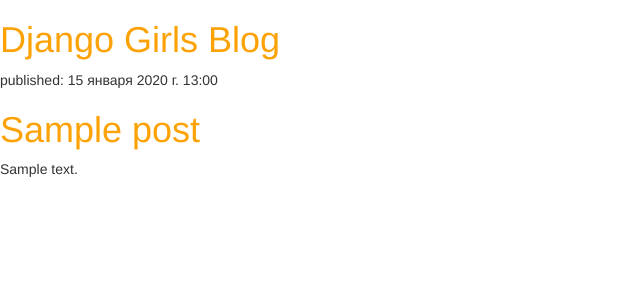
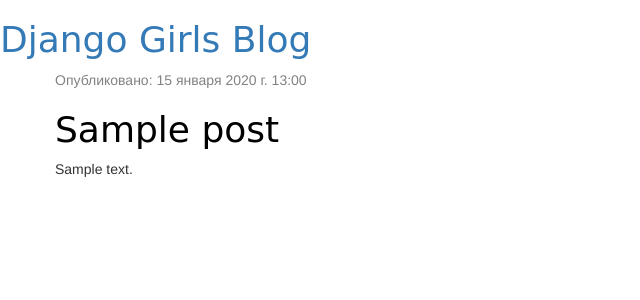
Before and after one commit to ktufn/mfb, a Django app: page / in a window 1280 px wide. Shown: the top 300 px of the page, without its empty margins (0-640 px from the left). Run offline with Django 4.2, Linux system fonts and the light colour scheme; tables that the repository leaves empty hold one stand-in row (values such as "Sample post"); some libraries are stand-ins or nearby versions.

Commit message:
sep6 1:56 style

```diff
--- a/blog/static/css/blog.css
+++ b/blog/static/css/blog.css
@@ -1,3 +1,46 @@
-h1 a {
-    color: #FCA205;
+.page-header {
+    background-color: #ff9400;
+    margin-top: 0;
+    padding: 20px 20px 20px 40px;
 }
+
+.page-header h1, .page-header h1 a, .page-header h1 a:visited, .page-header h1 a:active {
+    color: #ffffff;
+    font-size: 36pt;
+    text-decoration: none;
+}
+
+.content {
+    margin-left: 40px;
+}
+
+h1, h2, h3, h4 {
+    font-family: 'Lobster', cursive;
+}
+
+.date {
+    color: #828282;
+}
+
+.save {
+    float: right;
+}
+
+.post-form textarea, .post-form input {
+    width: 100%;
+}
+
+.top-menu, .top-menu:hover, .top-menu:visited {
+    color: #ffffff;
+    float: right;
+    font-size: 26pt;
+    margin-right: 20px;
+}
+
+.post {
+    margin-bottom: 70px;
+}
+
+.post h1 a, .post h1 a:visited {
+    color: #000000;
+}
--- a/blog/templates/blog/post_list.html
+++ b/blog/templates/blog/post_list.html
@@ -11,12 +11,21 @@
             <h1><a href="/">Django Girls Blog</a></h1>
         </div>
 
-        {% for post in posts %}
-            <div>
-                <p>published: {{ post.published_date }}</p>
-                <h1><a href="">{{ post.title }}</a></h1>
-                <p>{{ post.text|linebreaksbr }}</p>
+        <div class="content container">
+            <div class="row">
+                <div class="col-md-8">
+                    {% for post in posts %}
+                        <div class="post">
+                            <div class="date">
+                                <p>Опубликовано: {{ post.published_date }}</p>
+                            </div>
+                            <h1><a href="">{{ post.title }}</a></h1>
+                            <p>{{ post.text|linebreaksbr }}</p>
+                        </div>
+                    {% endfor %}
+                </div>
             </div>
-        {% endfor %}
+        </div>
+
     </body>
 </html>
```
